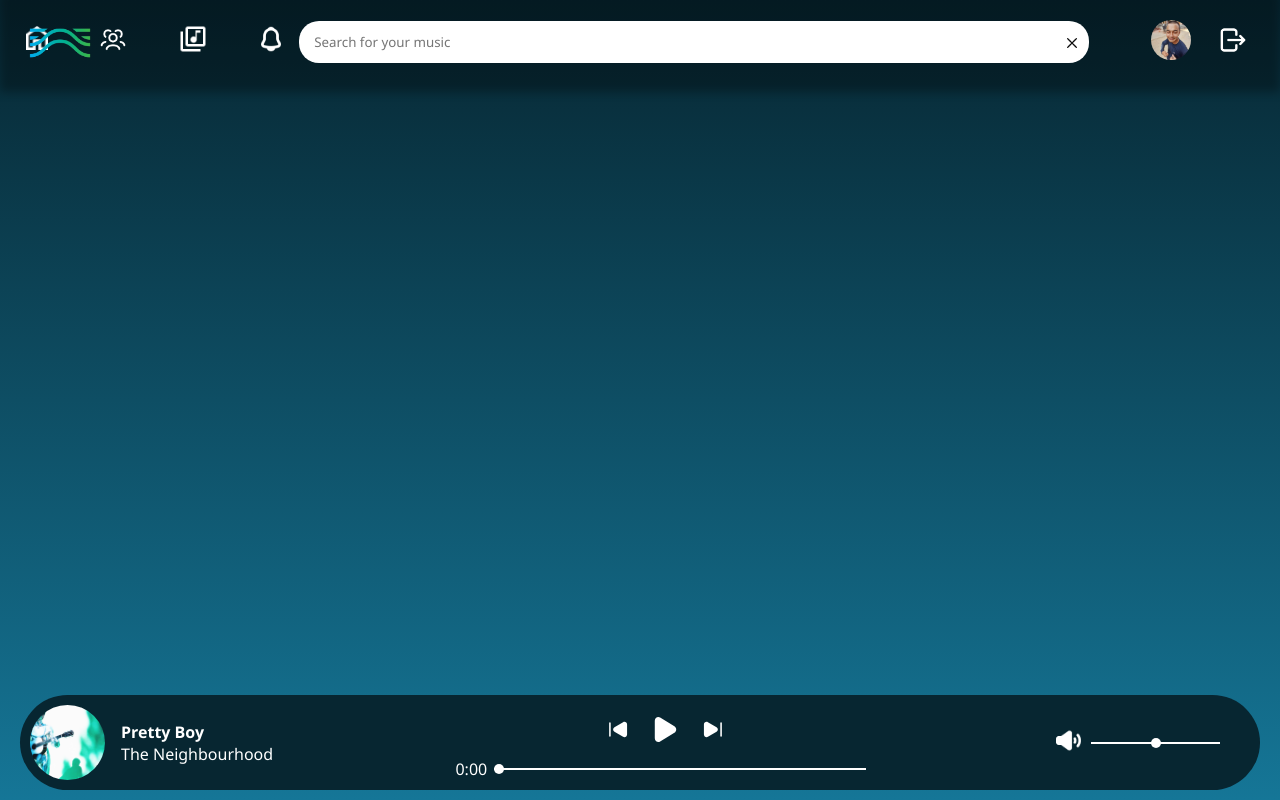
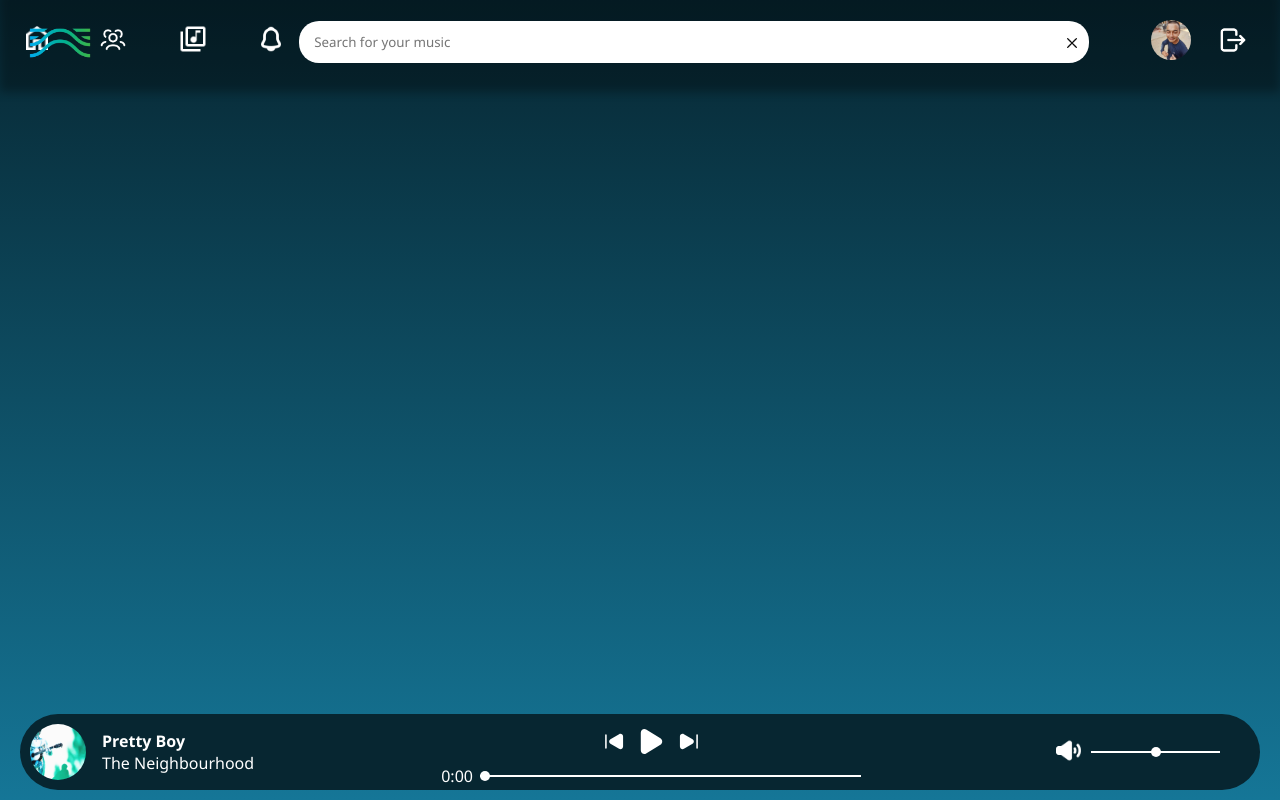
Before and after one commit to fy-st0rm/Lobic, a React (Vite) app: page /home in a window 1280 px wide. Built offline with nearby package versions, Linux system fonts and the light colour scheme; a web font is replaced by a local one.

Commit message:
optimized and resized music player

```diff
--- a/src/components/MusicPlayer/MusicPlayer.css
+++ b/src/components/MusicPlayer/MusicPlayer.css
@@ -2,7 +2,7 @@
     font-family: 'Segoe UI', Tahoma, Geneva, Verdana, sans-serif;
 }
 .music-player{
-    height: 75px;
+    height: 7%;
     position: absolute;
     bottom: 0;
     left: 0;
@@ -24,8 +24,8 @@
 .cover-image{
     padding-top: 0px;
     border-radius: 100%;
-    height: 75px;
-    width: 75px;
+    height: 100%;
+    width: 100%;
 
 }
 .song-name{
@@ -80,7 +80,7 @@
 
 }
 .button-group{
-    margin: 0px 5px 5px 5px;
+
     height: 25px;
     width: 25px;
     cursor: pointer;
```
